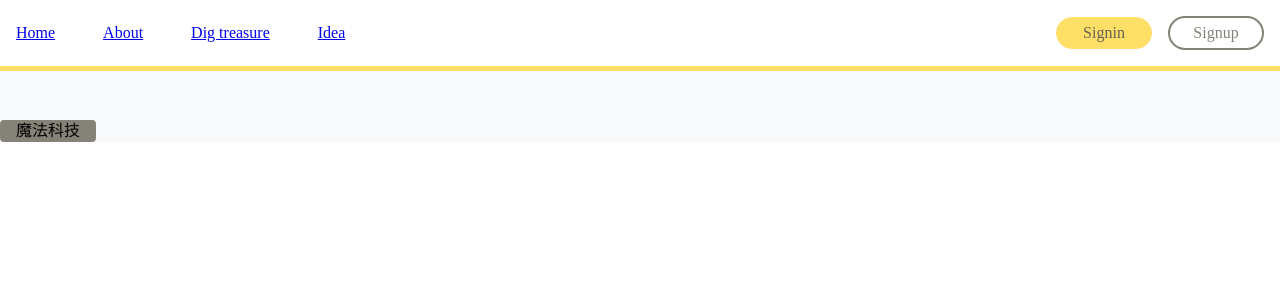
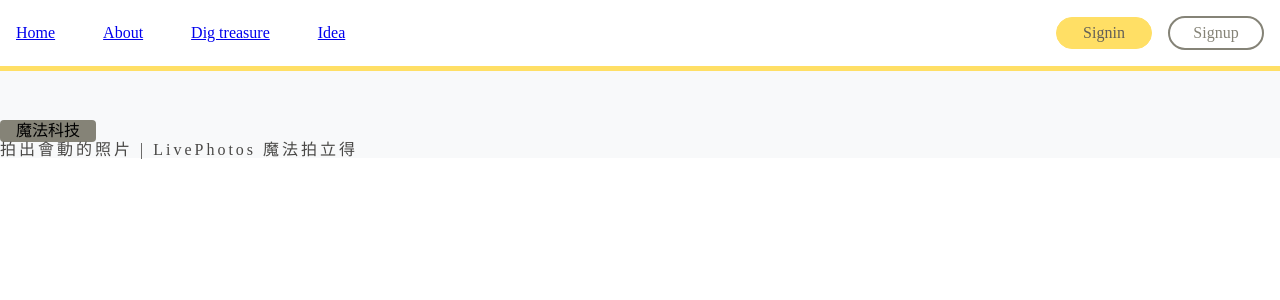
Before and after one commit to hsunwei423/pinpin_side_project, a Next.js app: page / in a window 1280 px wide. Shown: the top 300 px of the page. Built offline with nearby package versions, Linux system fonts and the light colour scheme.

Commit message:
adjust font style

```diff
--- a/src/components/MainSale/index.js
+++ b/src/components/MainSale/index.js
@@ -6,7 +6,10 @@ import style from './style.module.scss';
 export default function MainSale() {
   return (
     <section className={style.container}>
-      <Tag className={style.tag} text="魔法科技" />
+      <div className={style.wrapper}>
+        <Tag className={style.tag} text="魔法科技" />
+        <h2>拍出會動的照片 | LivePhotos 魔法拍立得</h2>
+      </div>
     </section>
   )
 }
--- a/src/components/MainSale/style.module.scss
+++ b/src/components/MainSale/style.module.scss
@@ -1,5 +1,11 @@
 .container {
   background-color: #F8F9FA;
+}
+
+.wrapper {
+  margin: 0 auto;
+  width: 100%;
+  max-width: 1600px;
 }
 
 .tag {
--- /dev/null
+++ b/src/styles/font.css
@@ -0,0 +1,11 @@
+h2 {
+  font-size: 32px;
+  color: #494846;
+  letter-spacing: 3px;
+}
+
+h3 {
+  font-size: 24px;
+  color: #494846;
+  letter-spacing: 1.92px;
+}
--- a/src/styles/globals.css
+++ b/src/styles/globals.css
@@ -1,3 +1,5 @@
+@import './font.css';
+
 html, body, div, span, applet, object, iframe,
 h1, h2, h3, h4, h5, h6, p, blockquote, pre,
 a, abbr, acronym, address, big, cite, code,
```
